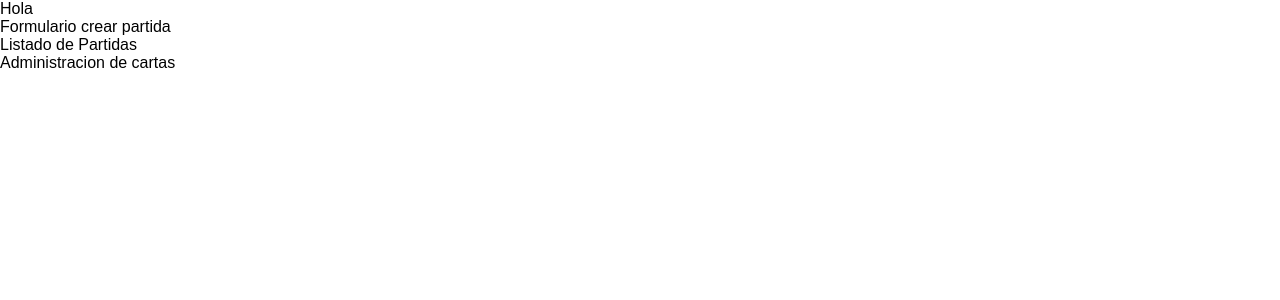
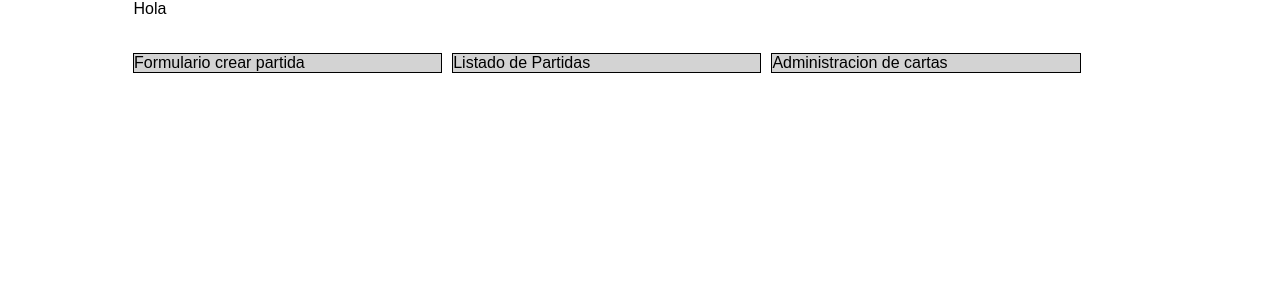
Before and after one commit to pds-2018s1/timeline, a React (Create React App) app: page / in a window 1280 px wide. Both pictures are taken after a click on the button "Entrar". Shown: the top 300 px of the page. Built offline with nearby package versions, Linux system fonts and the light colour scheme.

Commit message:
Adding some css

```diff
--- /dev/null
+++ b/src/components/Home/Home.css
@@ -0,0 +1,20 @@
+.home .greet {
+  width: 80%;
+  margin: auto;
+  padding-left: 11px;
+}
+
+.home .sectionContainer {
+  margin: auto;
+  width: 80%;
+  padding: 30px;
+}
+
+.home .sectionContainer .section {
+  display: inline;
+  width: 30%;
+  border: solid black 1px;
+  float: left;
+  margin: 5px;
+  background-color: lightgrey;
+}
--- a/src/components/Home/Home.jsx
+++ b/src/components/Home/Home.jsx
@@ -2,13 +2,16 @@ import React from 'react'
 import CreateMatch from '../CreateMatch/CreateMatch'
 import Matches from '../Matches/Matches'
 import CardsManagement from '../CardsManagement/CardsManagement'
+import './Home.css'
 
 const Home = ({name}) => (
-  <div>
-    <div>Hola {name}</div>
-    <CreateMatch />
-    <Matches />
-    <CardsManagement />
+  <div className="home">
+    <div className="greet">Hola {name}</div>
+    <div className="sectionContainer">
+      <div className="section"><CreateMatch /></div>
+      <div className="section"><Matches /></div>
+      <div className="section"><CardsManagement /></div>
+    </div>
   </div>
 )
 
```
